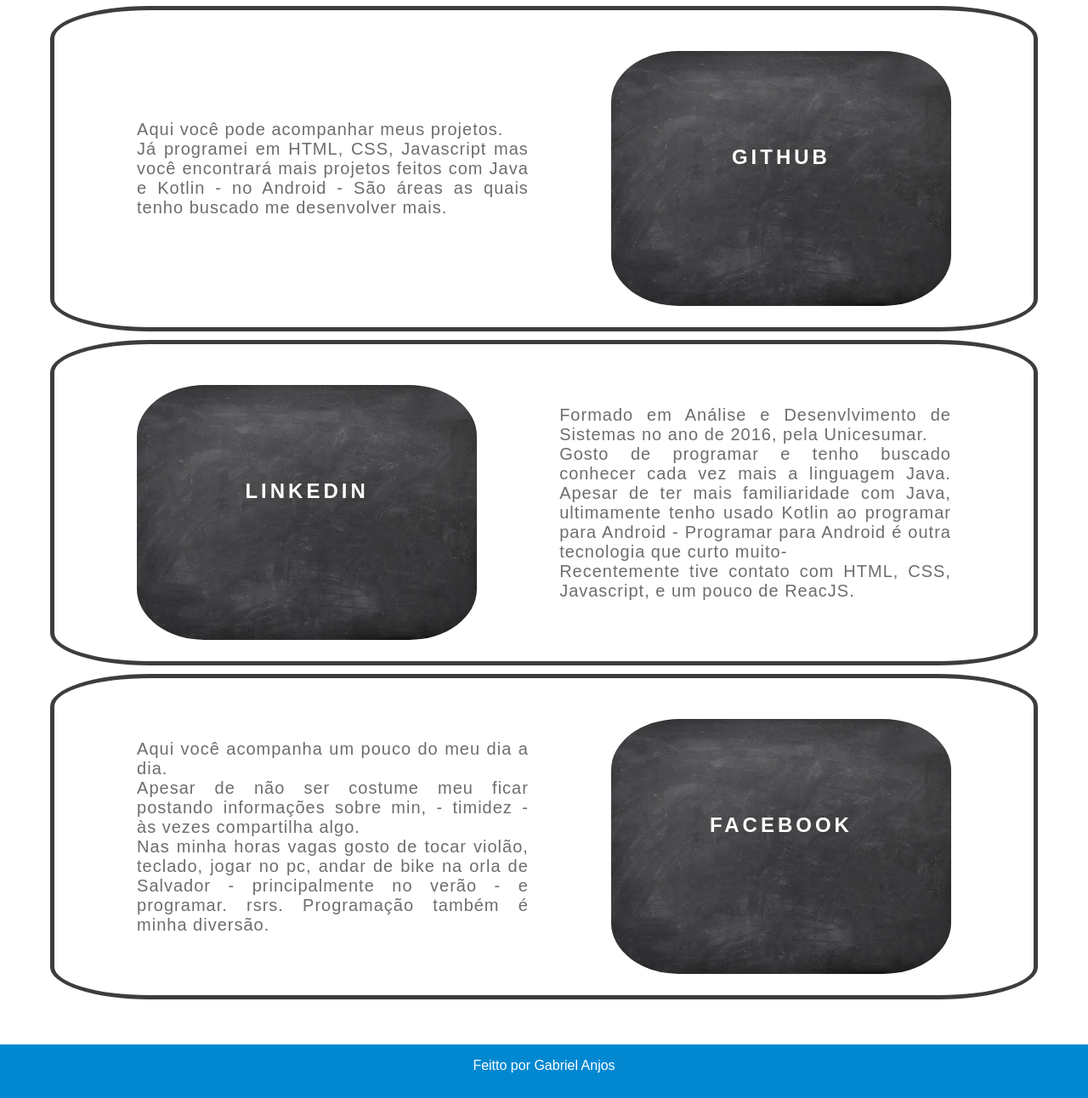
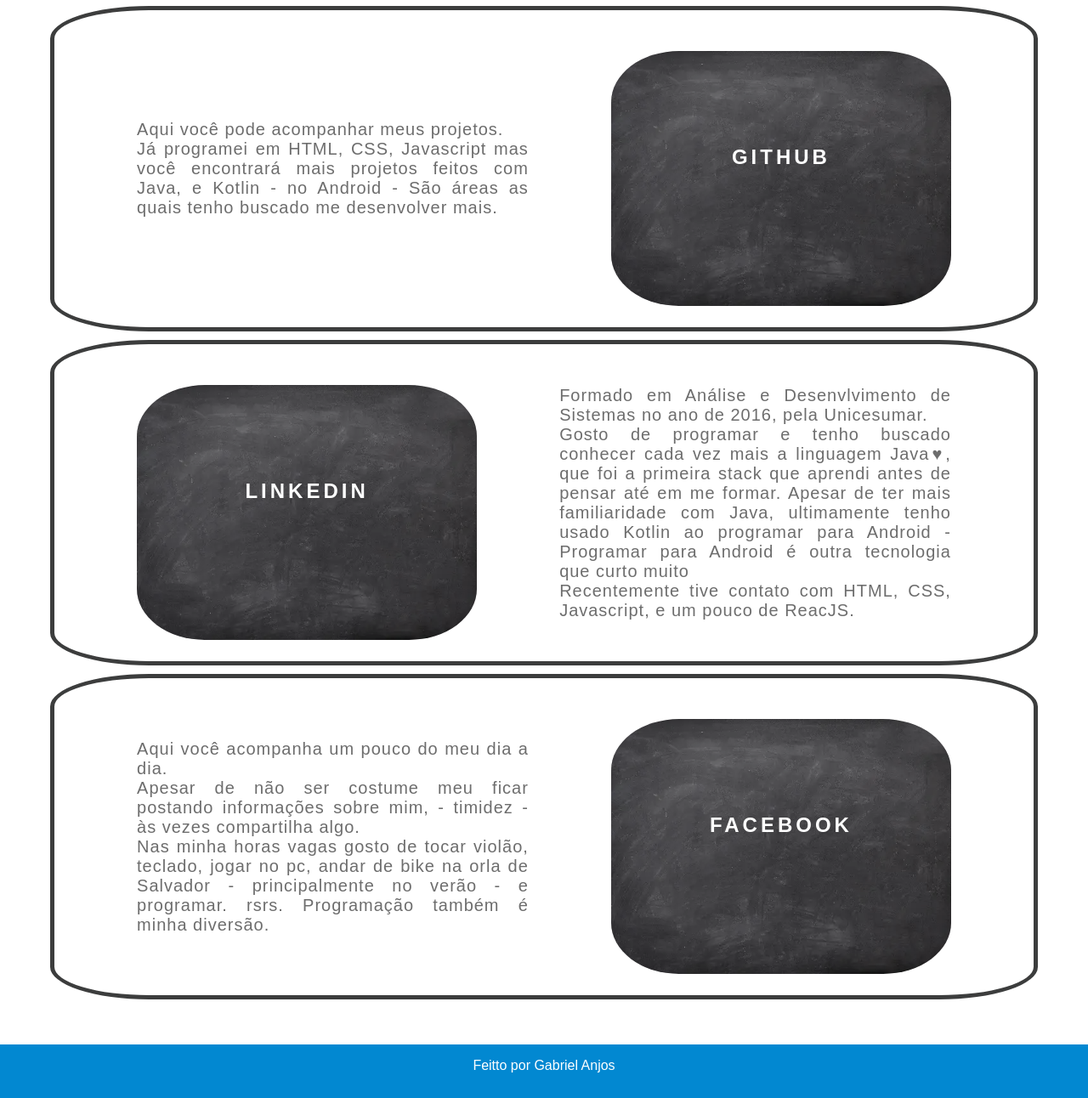
Before and after one commit to Gabri8ell/portifolio-css-html, a plain HTML site: page index.html in a window 1280 px wide. Shown: the part 846-2138 px from the top of the page at 85% size. Drawn offline with Linux system fonts and the light colour scheme; a web font is replaced by a local one.

Commit message:
index text changes

```diff
--- a/index.html
+++ b/index.html
@@ -46,7 +46,7 @@
         <div class="card-container">
             <div class="card-text">
                 Aqui você pode acompanhar meus projetos.<br> Já programei em HTML, CSS, Javascript mas você encontrará
-                mais projetos feitos com Java e Kotlin - no Android - São áreas as quais tenho buscado me desenvolver mais.
+                mais projetos feitos com Java, e Kotlin - no Android - São áreas as quais tenho buscado me desenvolver mais.
             </div>
             <div class="card">
                 <div class="card-wrapper">
@@ -66,15 +66,16 @@
             </div>
             <div class="card-text">
                 Formado em Análise e Desenvlvimento de Sistemas no ano de 2016, pela Unicesumar.<br>
-                Gosto de programar e tenho buscado conhecer cada vez mais a linguagem Java.
+                Gosto de programar e tenho buscado conhecer cada vez mais a linguagem Java♥, que
+                foi a primeira stack que aprendi antes de pensar até em me formar.
                 Apesar de ter mais familiaridade com Java, ultimamente tenho usado Kotlin ao programar para Android
-                - Programar para Android é outra tecnologia que curto muito-<br>
+                - Programar para Android é outra tecnologia que curto muito<br>
                 Recentemente tive contato com HTML, CSS, Javascript, e um pouco de ReacJS.
             </div>
         </div>
         <div class="card-container">
             <div class="card-text">
-                Aqui você acompanha um pouco do meu dia a dia.<br> Apesar de não ser costume meu ficar postando informações sobre min,
+                Aqui você acompanha um pouco do meu dia a dia.<br> Apesar de não ser costume meu ficar postando informações sobre mim,
                 - timidez - às vezes compartilha algo.<br>
                 Nas minha horas vagas gosto de tocar violão, teclado, jogar no pc, andar de bike na orla de Salvador - principalmente no verão -
                 e programar. rsrs. Programação também é minha diversão.
```
